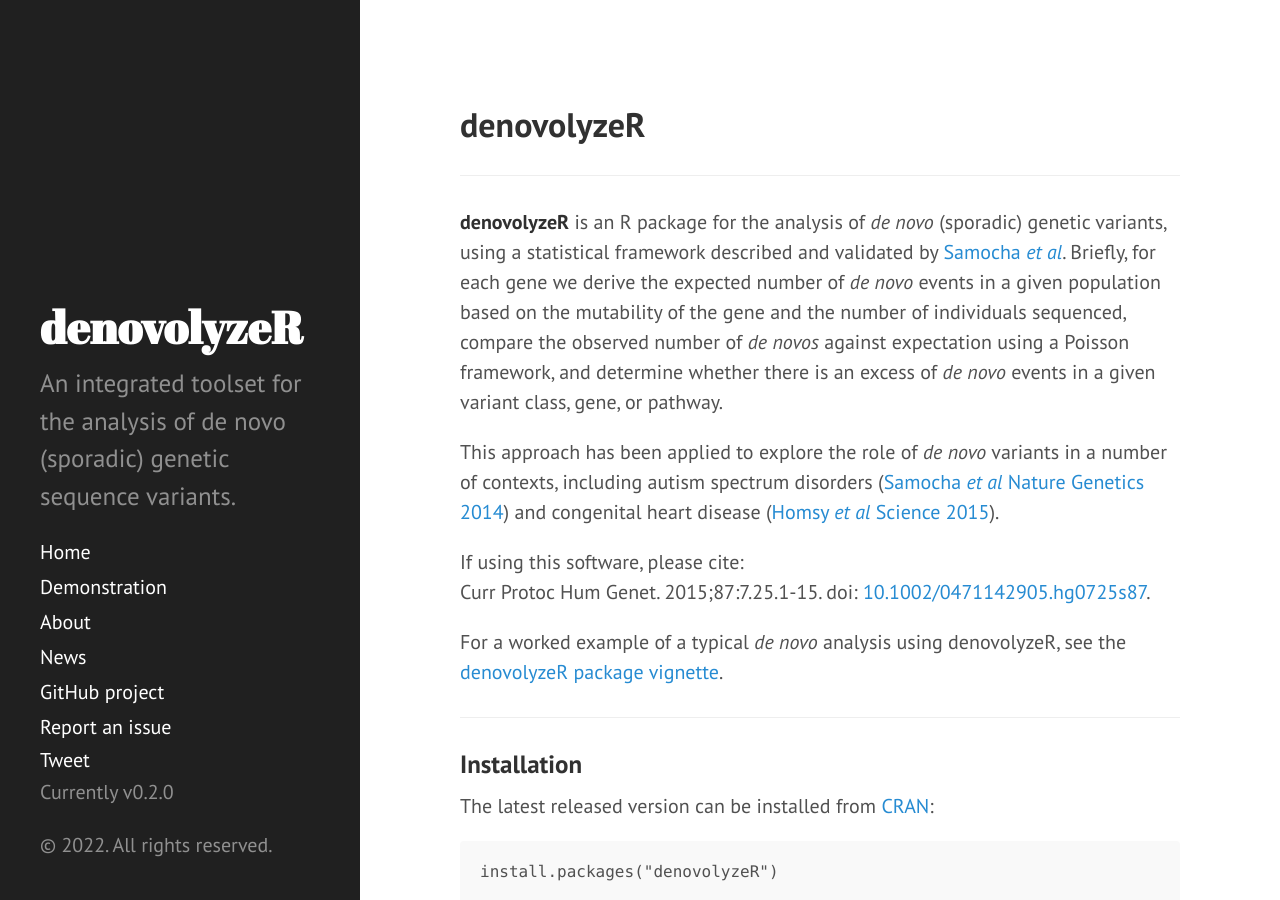
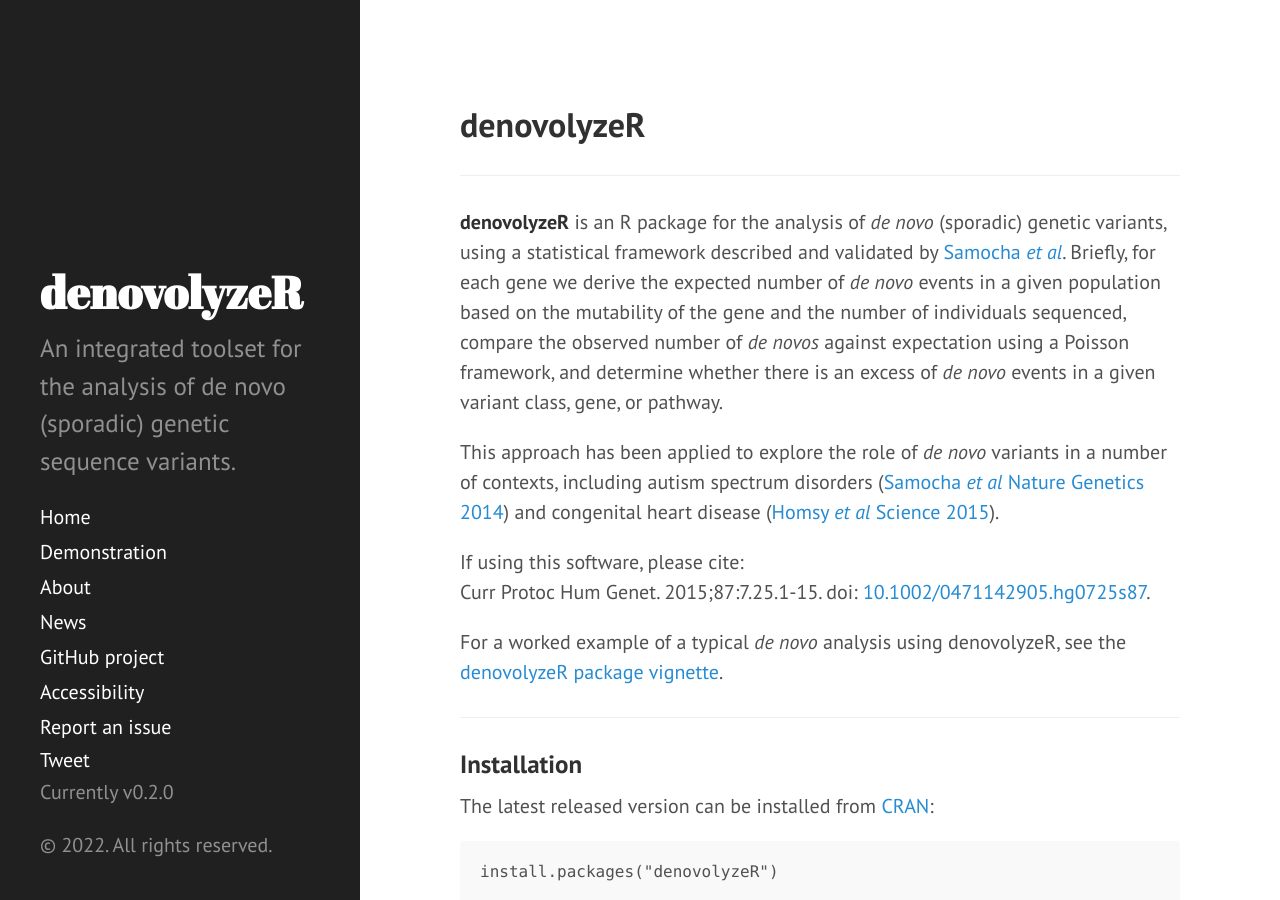
Before and after one commit to jamesware/denovolyzeR.org, a Jekyll site: the page built from index.md, in a window 1280 px wide and 900 px high. Built offline with Jekyll 4.4.1, drawn with Linux system fonts in a browser that asks for light colours; Markdown is read by kramdown in place of the engine named in the settings; comment, search, counter and statistics services are not loaded.

Commit message:
add link to accessibility page to sidebar

```diff
--- a/_includes/sidebar.html
+++ b/_includes/sidebar.html
@@ -37,6 +37,7 @@
       {% endfor %}
 
       <a class="sidebar-nav-item" target="_blank" href="{{ site.github.repo }}">GitHub project</a>
+      <a class="sidebar-nav-item" target="_blank" href="{{ site.baseurl }}/accessibility">Accessibility</a>
       <a class="sidebar-nav-item" target="_blank" href="{{ site.github.repo }}/issues/new">Report an issue</a>
       <a href="https://twitter.com/share" class="twitter-share-button" data-url="http://denovolyzer.org" data-text="Check out this R package for de novo genetic variant analysis" data-count="none">Tweet</a> <script>!function(d,s,id){var js,fjs=d.getElementsByTagName(s)[0],p=/^http:/.test(d.location)?'http':'https';if(!d.getElementById(id)){js=d.createElement(s);js.id=id;js.src=p+'://platform.twitter.com/widgets.js';fjs.parentNode.insertBefore(js,fjs);}}(document, 'script', 'twitter-wjs');</script><br>
       <div class="fb-share-button" data-href="http://denovolyzer.org" data-layout="button"></div>
```
